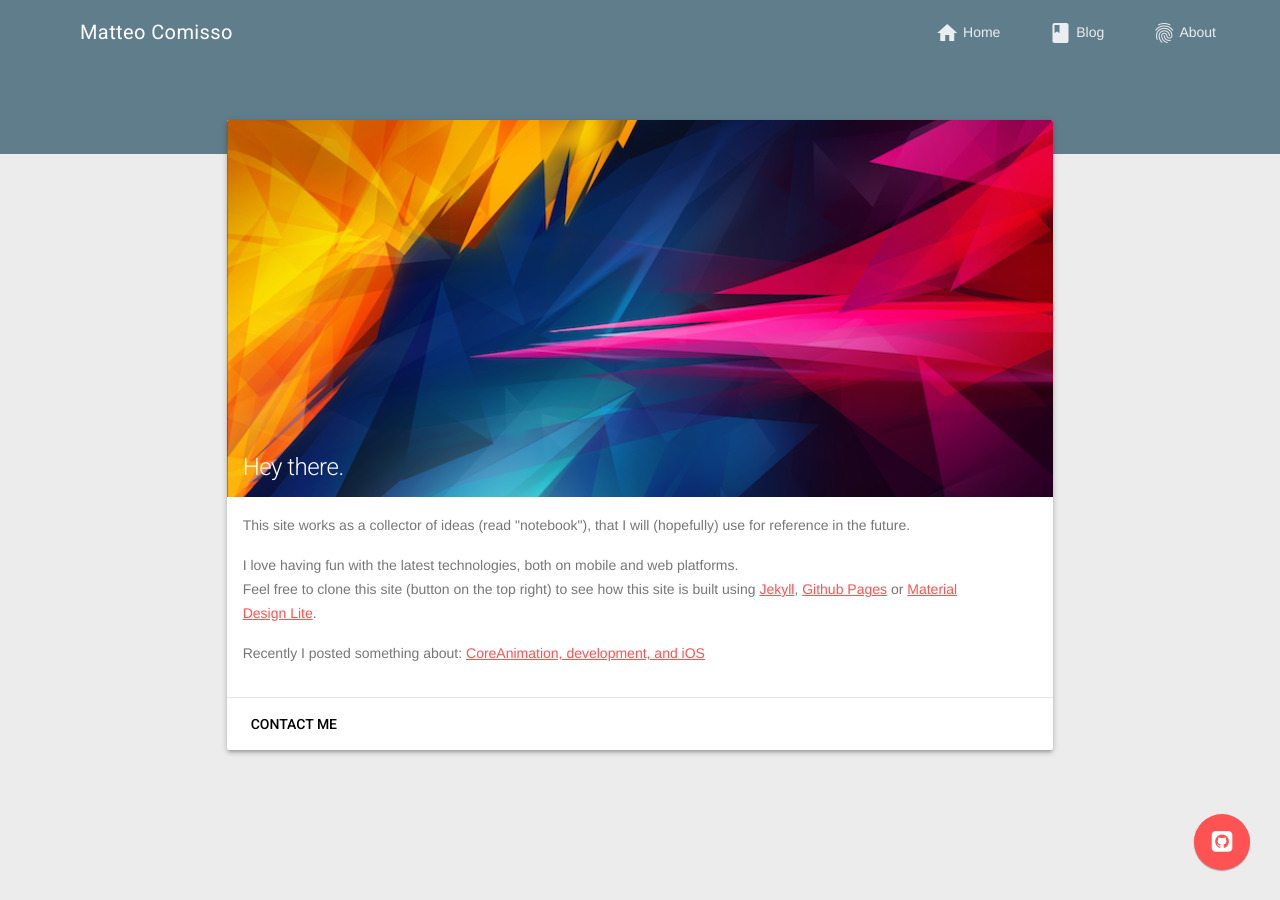
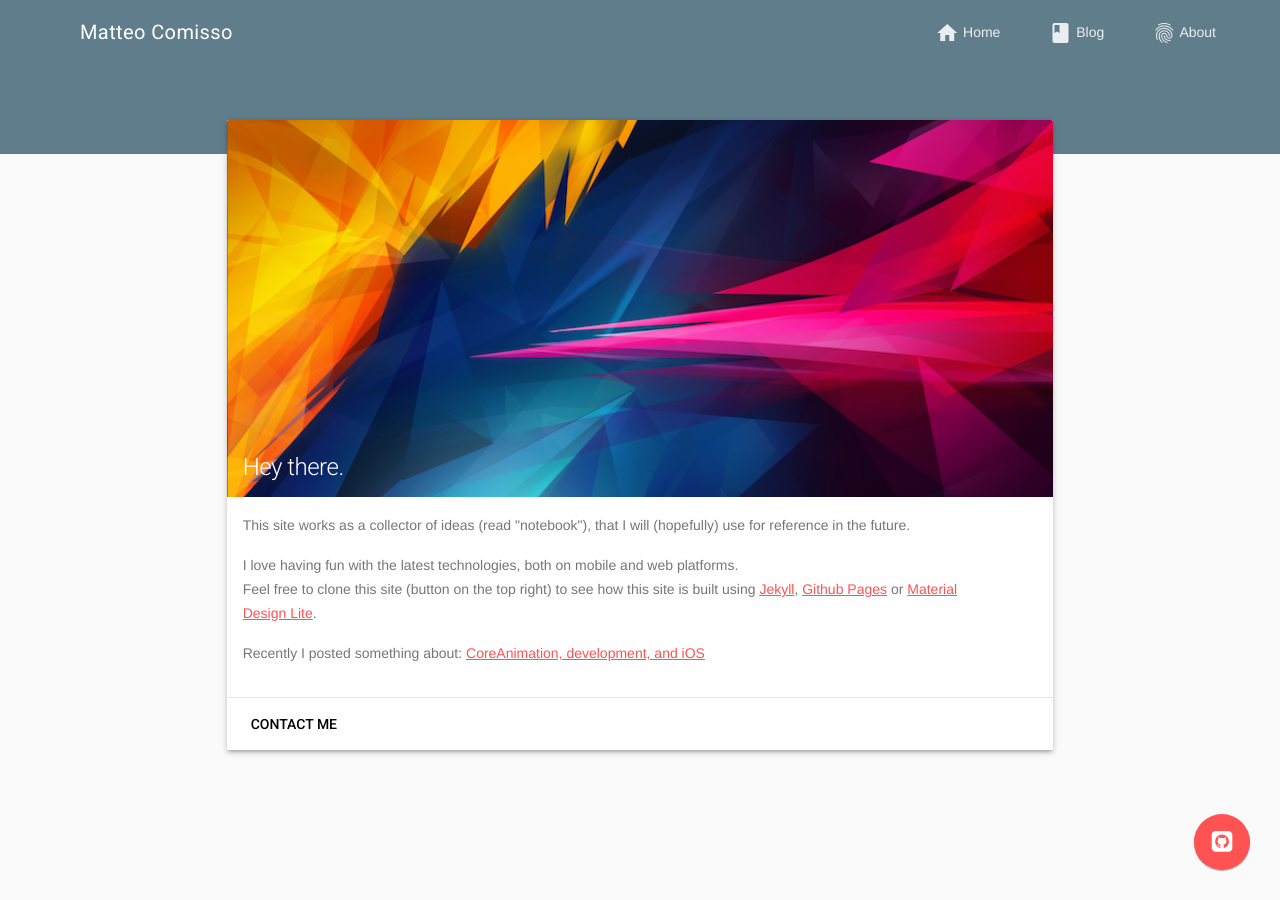
Before and after one commit to mcomisso/mcomisso.github.io, a Jekyll site: the page built from index.html, in a window 1280 px wide. Built offline with Jekyll 4.4.1, drawn with Linux system fonts in a browser that asks for light colours; nearby versions of some CDN libraries.

Commit message:
Removed unused code

```diff
--- a/css/main.css
+++ b/css/main.css
@@ -5,7 +5,7 @@
 }
 
 main {
-  background-color: #ebeceb;
+  background-color: #fafafa;
 }
 
 .negative-top {
@@ -58,9 +58,3 @@
 .max-width {
   width: 100%;
 }
-
-/*code {
-  background-color: black;
-  color: white;
-  padding: 3px;
-}*/
```
